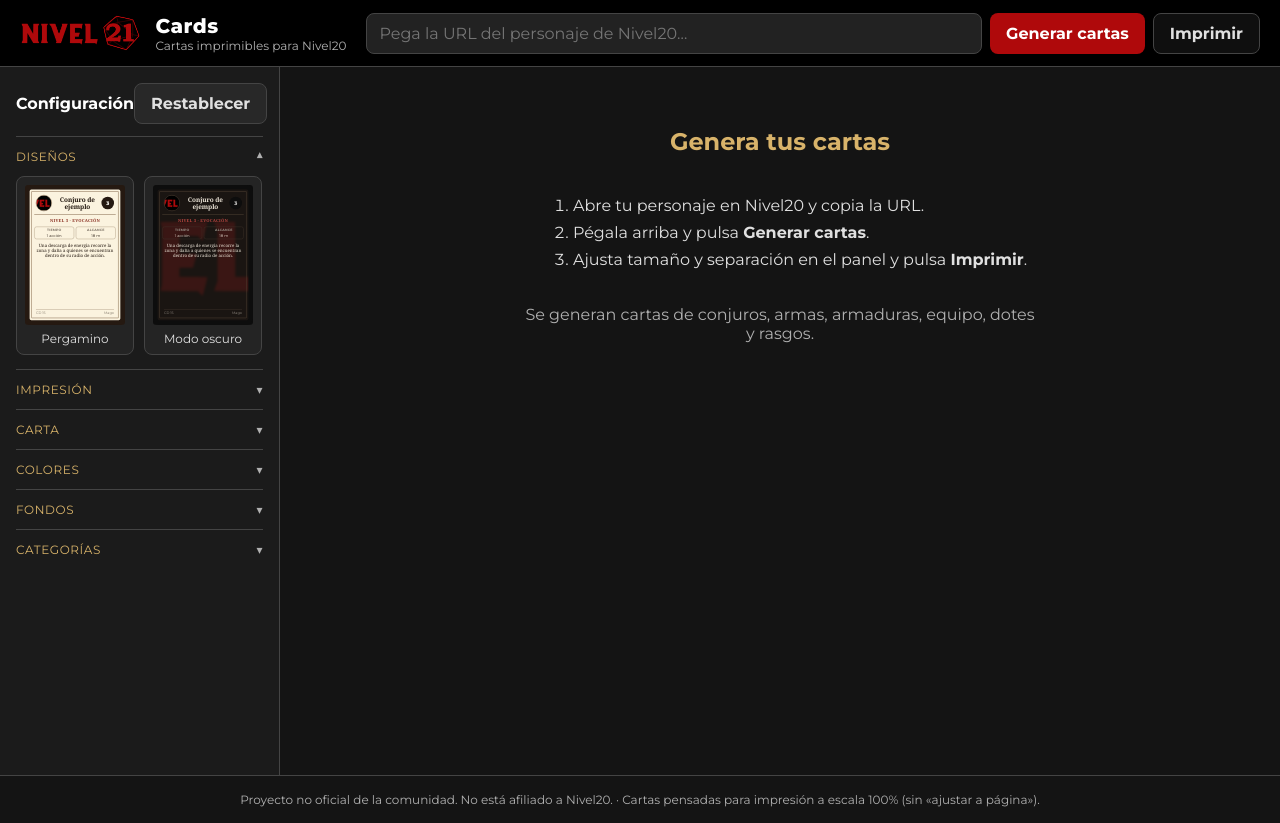
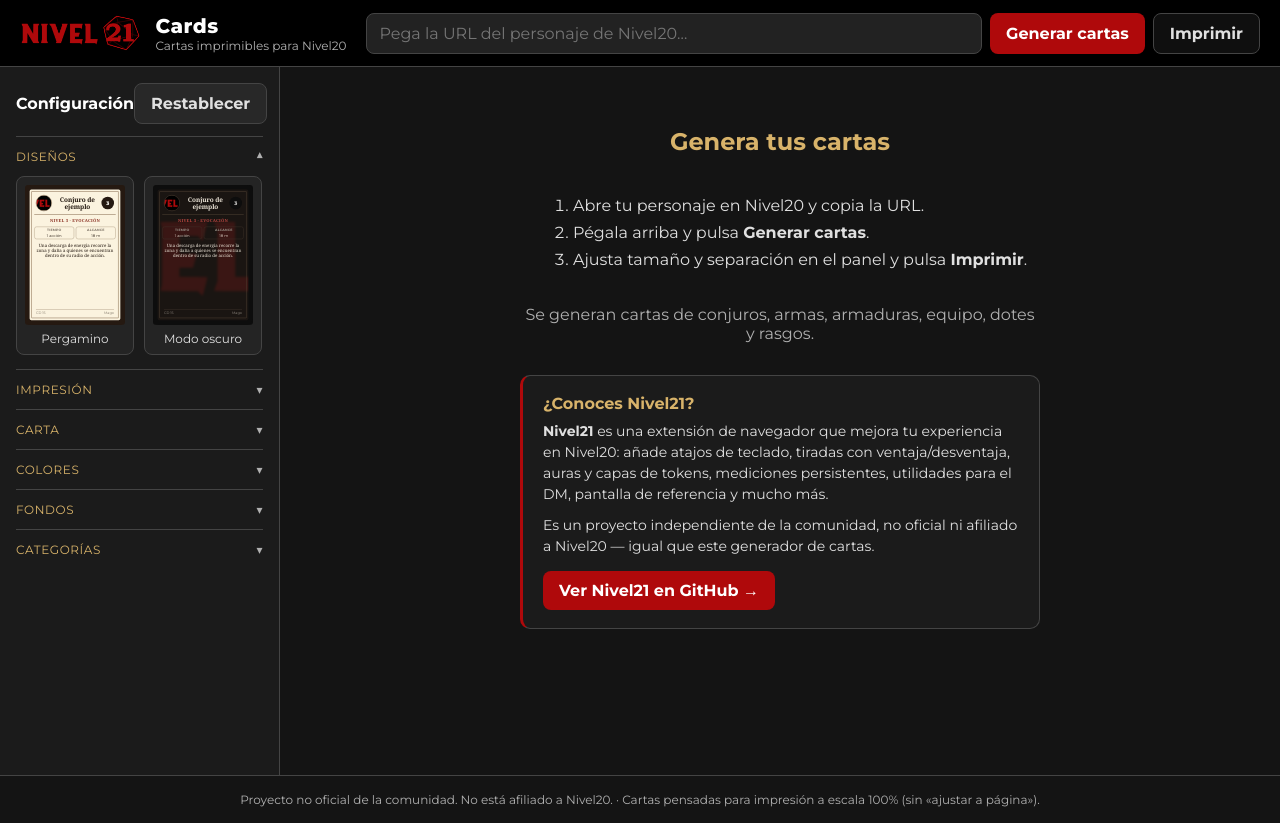
Before and after one commit to androettop/nivel20-cards, a React (Vite) app: page / in a window 1280 px wide. Built offline with nearby package versions, Linux system fonts and the light colour scheme.

Commit message:
Add Nivel21 extension info card to empty state with GitHub link

```diff
--- a/src/App.tsx
+++ b/src/App.tsx
@@ -174,6 +174,28 @@
       <p className="muted">
         Se generan cartas de {CATEGORY_ORDER.map((c) => CATEGORY_LABELS[c].toLowerCase()).join(", ")}.
       </p>
+
+      <section className="promo">
+        <h3>¿Conoces Nivel21?</h3>
+        <p>
+          <strong>Nivel21</strong> es una extensión de navegador que mejora tu
+          experiencia en Nivel20: añade atajos de teclado, tiradas con
+          ventaja/desventaja, auras y capas de tokens, mediciones persistentes,
+          utilidades para el DM, pantalla de referencia y mucho más.
+        </p>
+        <p className="muted">
+          Es un proyecto independiente de la comunidad, no oficial ni afiliado a
+          Nivel20 — igual que este generador de cartas.
+        </p>
+        <a
+          className="btn promo__btn"
+          href="https://github.com/androettop/nivel21"
+          target="_blank"
+          rel="noopener noreferrer"
+        >
+          Ver Nivel21 en GitHub →
+        </a>
+      </section>
     </div>
   );
 }
--- a/src/index.css
+++ b/src/index.css
@@ -329,6 +329,32 @@
   line-height: 1.7;
 }
 
+.promo {
+  margin-top: 32px;
+  padding: 18px 20px;
+  text-align: left;
+  background: var(--panel);
+  border: 1px solid var(--border);
+  border-left: 3px solid var(--accent);
+  border-radius: 10px;
+}
+.promo h3 {
+  margin: 0 0 8px;
+  color: var(--accent-2);
+  font-size: 16px;
+}
+.promo p {
+  margin: 0 0 10px;
+  color: var(--text-2);
+  font-size: 14px;
+  line-height: 1.5;
+}
+.promo__btn {
+  display: inline-block;
+  margin-top: 4px;
+  text-decoration: none;
+}
+
 .char-bar {
   display: flex;
   align-items: center;
```
